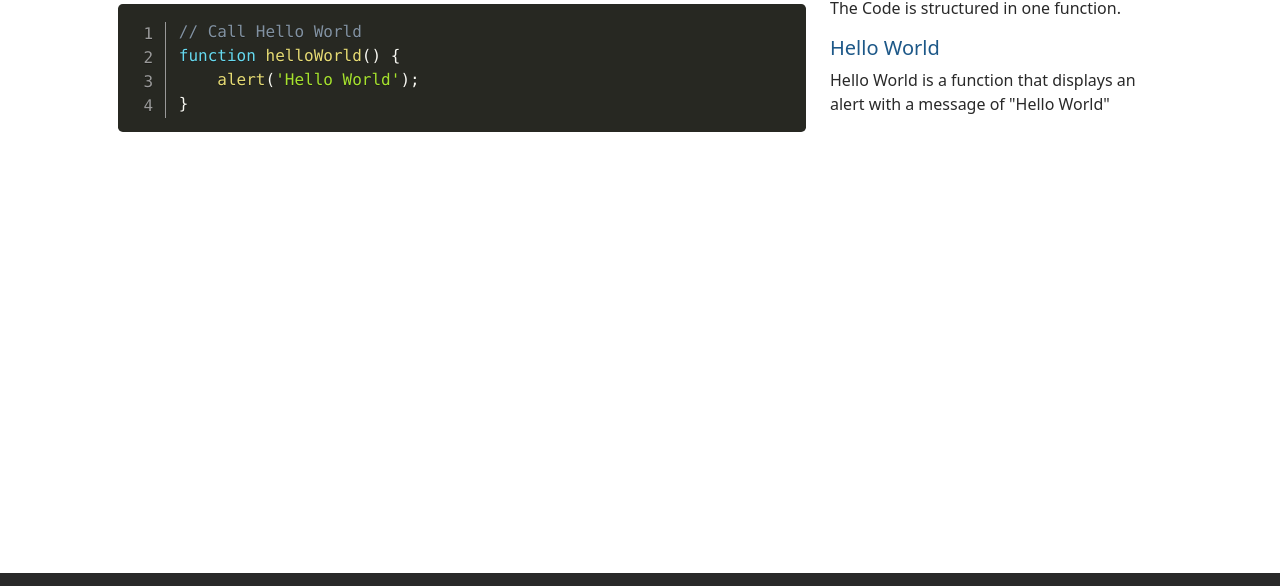
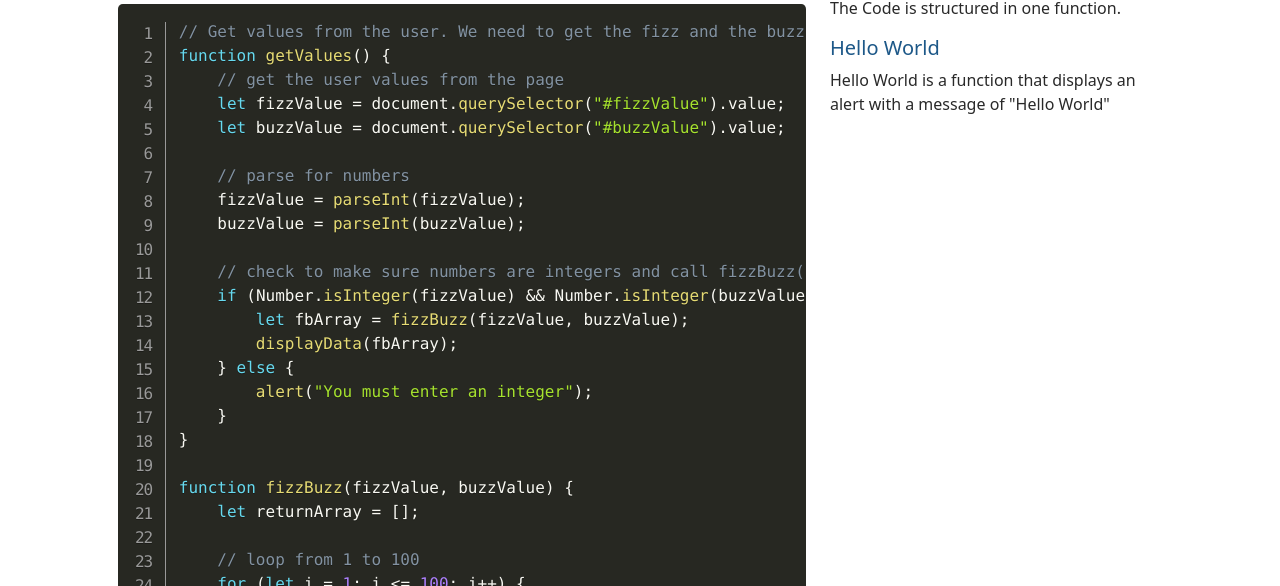
Before and after one commit to patriciosebastian/FizzBuzz, a plain HTML site: page code.html in a window 1280 px wide. Shown: the part 147-733 px from the top of the page. Drawn offline with nearby package versions, Linux system fonts and the light colour scheme.

Commit message:
add source code to code page

```diff
--- a/code.html
+++ b/code.html
@@ -72,9 +72,80 @@
                 <div class="col-lg-8">
                     <pre class="line-numbers">
                         <code class="language-javascript">
-                            // Call Hello World
-                            function helloWorld() {
-                                alert('Hello World');
+                            // Get values from the user. We need to get the fizz and the buzz value.
+                            function getValues() {
+                                // get the user values from the page
+                                let fizzValue = document.querySelector("#fizzValue").value;
+                                let buzzValue = document.querySelector("#buzzValue").value;
+
+                                // parse for numbers
+                                fizzValue = parseInt(fizzValue);
+                                buzzValue = parseInt(buzzValue);
+
+                                // check to make sure numbers are integers and call fizzBuzz()
+                                if (Number.isInteger(fizzValue) && Number.isInteger(buzzValue)) {
+                                    let fbArray = fizzBuzz(fizzValue, buzzValue);
+                                    displayData(fbArray);
+                                } else {
+                                    alert("You must enter an integer");
+                                }
+                            }
+
+                            function fizzBuzz(fizzValue, buzzValue) {
+                                let returnArray = [];
+
+                                // loop from 1 to 100
+                                for (let i = 1; i <= 100; i++) {
+                                    // check to see if divisible by both (3 and 5)
+                                    // check to see if divisible by fizz value (3)
+                                    // check to see if divisible by buzz value (5)
+                                    if (i % fizzValue == 0 && i % buzzValue == 0) {
+                                        returnArray.push('FizzBuzz');
+                                    } else if (i % fizzValue == 0) {
+                                        returnArray.push('Fizz');
+                                    } else if (i % buzzValue == 0) {
+                                        returnArray.push('Buzz');
+                                    } else {
+                                        returnArray.push(i);
+                                    }
+                                }
+                                return returnArray;
+                            }
+
+                            // create a table row for each item
+                            function displayData(fbArray) {
+                                // get the table body element from the page
+                                let tableBody = document.querySelector("#results");
+
+                                //get the template row
+                                let templateRow = document.querySelector("#fbTemplate");
+
+                                // clear table first
+                                tableBody.innerHTML = "";
+
+                                for (let i = 0; i < fbArray.length; i += 5) {
+                                    let tableRow = document.importNode(templateRow.content, true);
+                                    // grab just the <td>'s to put into array
+                                    let rowCols = tableRow.querySelectorAll("td");
+
+                                    rowCols[0].classList.add(fbArray[i]);
+                                    rowCols[0].textContent = fbArray[i];
+
+                                    rowCols[1].classList.add(fbArray[i + 1]);
+                                    rowCols[1].textContent = fbArray[i+1];
+
+                                    rowCols[2].classList.add(fbArray[i +2]);
+                                    rowCols[2].textContent = fbArray[i+2];
+
+                                    rowCols[3].classList.add(fbArray[i + 3]);
+                                    rowCols[3].textContent = fbArray[i+3];
+
+                                    rowCols[4].classList.add(fbArray[i + 4]);
+                                    rowCols[4].textContent = fbArray[i+4];
+
+                                    // add all the rows to the table
+                                    tableBody.appendChild(tableRow);
+                                }
                             }
                         </code>
                     </pre>
```
